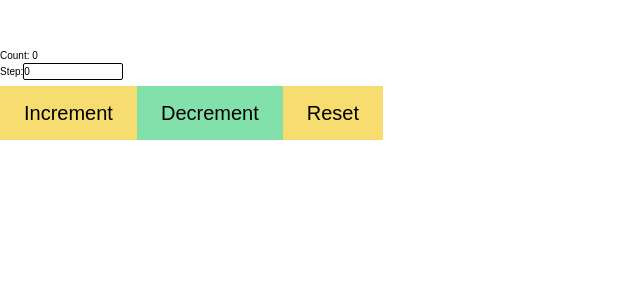
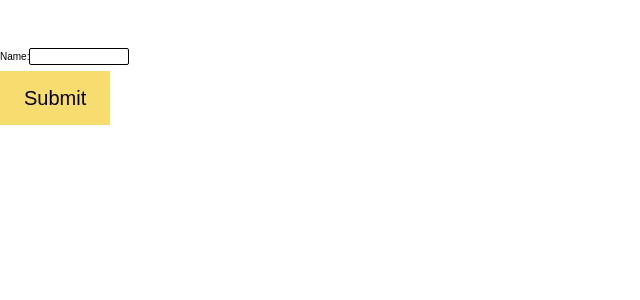
Before and after one commit to TarunByte/reactV19, a React (Vite) app: page / in a window 1280 px wide. Shown: the top 300 px of the page, without its empty margins (0-640 px from the left). Built offline with nearby package versions, Linux system fonts and the light colour scheme.

Commit message:
#47 React Controlled vs Uncontrolled Component

```diff
--- a/src/App.jsx
+++ b/src/App.jsx
@@ -1,6 +1,6 @@
 import "./components/EV.css";
-import CounterChallenge from "./components/hooks/useState/Challenge";
+import { ControlledForm } from "./components/hooks/useState/Controlled";
 
 export const App = () => {
-  return <CounterChallenge />;
+  return <ControlledForm />;
 };
--- /dev/null
+++ b/src/components/hooks/useState/Controlled.jsx
@@ -0,0 +1,41 @@
+import { useState } from "react";
+import "../Hooks.css";
+
+export const ControlledForm = () => {
+  const [name, setName] = useState("");
+
+  const handleChange = (event) => {
+    setName(event.target.value);
+  };
+
+  const handleSubmit = (event) => {
+    event.preventDefault();
+    // Handle form submission with the controlled state (name)
+    // const dataValue = document.querySelector("#inputName").value;
+    // console.log(dataValue);
+    console.log(name);
+  };
+
+  return (
+    <section className="container state-container">
+      <h1>unControlled Component</h1>
+
+      <form onSubmit={handleSubmit}>
+        <label>
+          Name:
+          <input
+            type="text"
+            name="name"
+            id="inputName"
+            value={name}
+            onChange={handleChange}
+          />
+        </label>
+        <br />
+        <button type="submit" className="state-button">
+          Submit
+        </button>
+      </form>
+    </section>
+  );
+};
```
